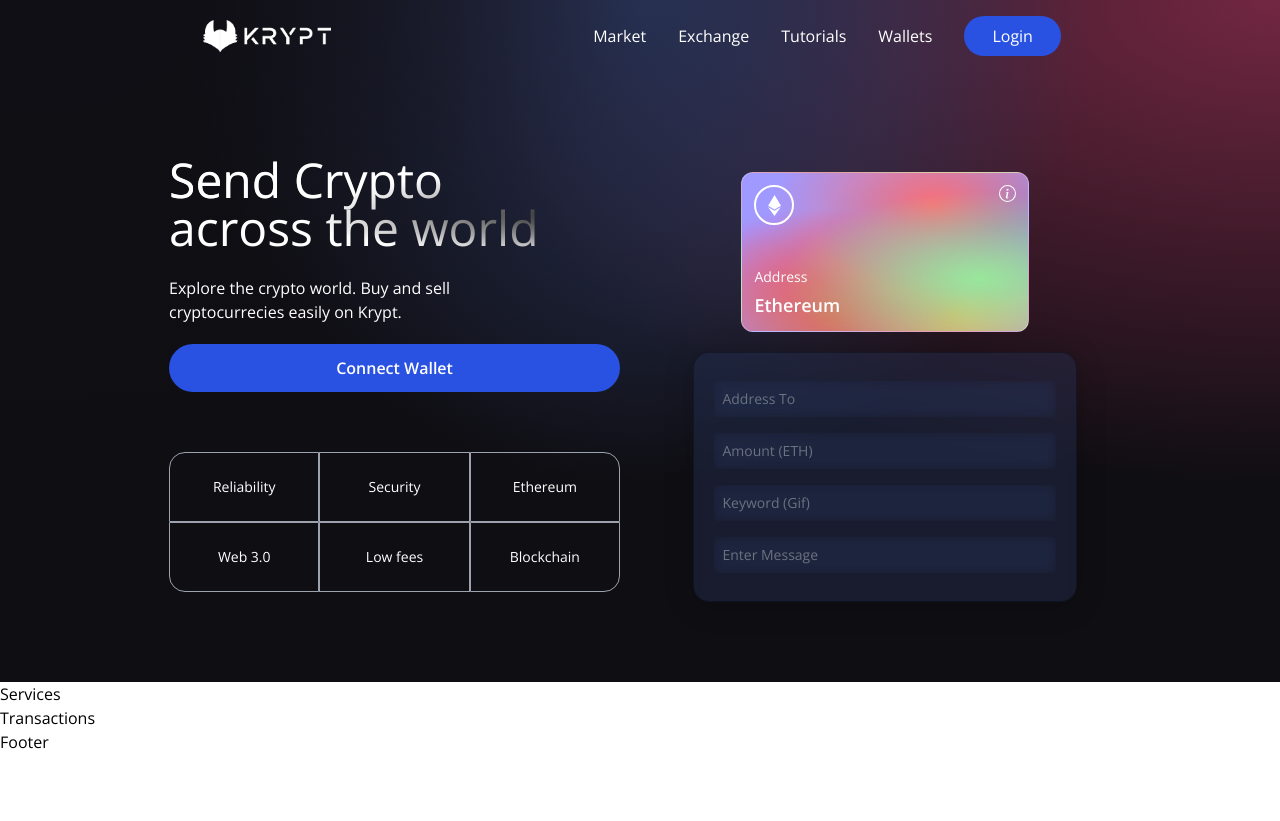
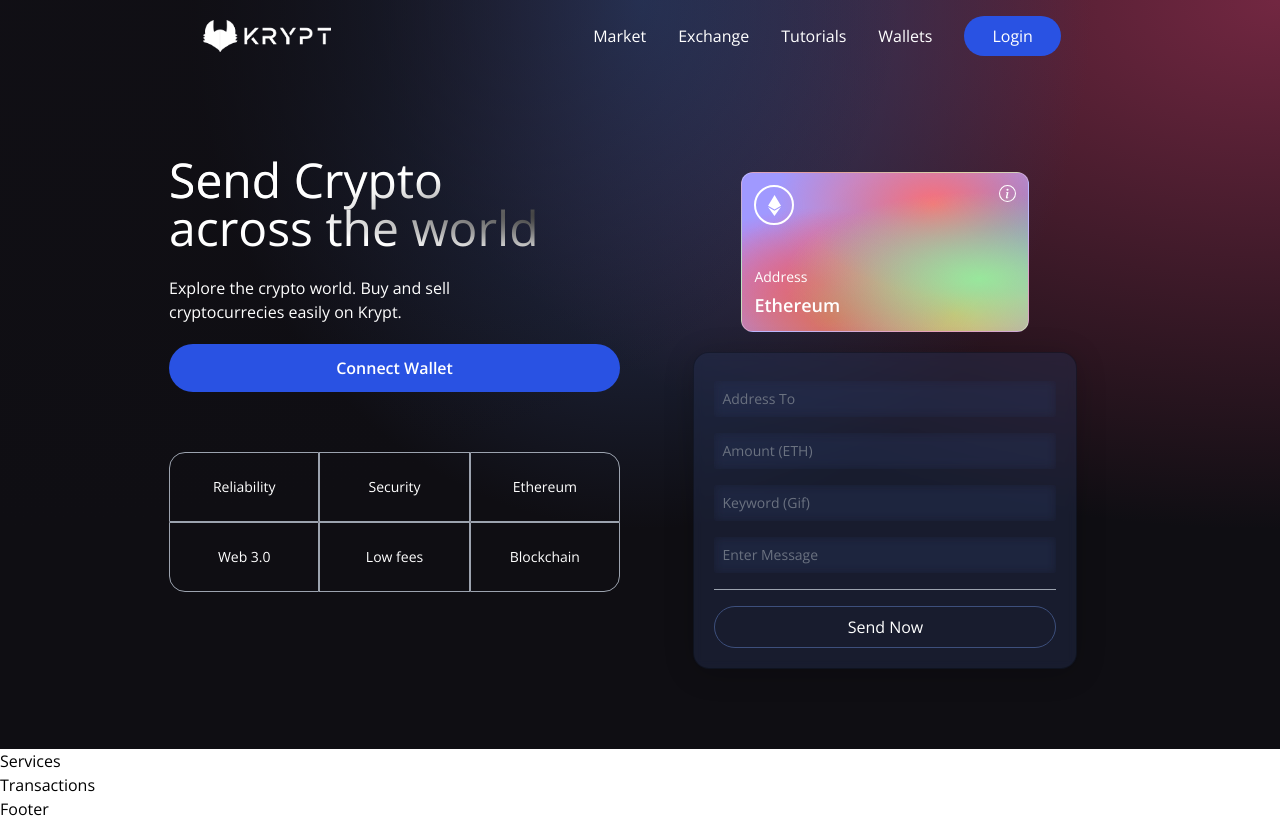
Before and after one commit to saulkurosaki/KRYPT-PROJECT, a React (Create React App) app in the folder client/: page / in a window 1280 px wide. Before the commit the page ends 800 px from the top, so only its background shows below. Built offline with nearby package versions, Linux system fonts and the light colour scheme.

Commit message:
feat(Welcome): implement complete Welcome component

```diff
--- a/client/src/components/Welcome.jsx
+++ b/client/src/components/Welcome.jsx
@@ -23,10 +23,14 @@ const Welcome = () => {
     // Logic
   };
 
+  const handleSubmit = () => {
+    // Logic
+  };
+
   return (
     <div className="flex w-full justify-center items-center">
-      <div className="flex md:flex-row flex-col items-start justify-between md:p-20 py-12 px-4">
-        <div className="flex flex-1 justify-start flex-col md:mr-10">
+      <div className="flex mf:flex-row flex-col items-start justify-between md:p-20 py-12 px-4">
+        <div className="flex flex-1 justify-start flex-col mf:mr-10">
           <h1 className="text-3xl sm:text-5xl text-white text-gradient py-1">
             Send Crypto <br /> across the world
           </h1>
@@ -52,7 +56,7 @@ const Welcome = () => {
           </div>
         </div>
 
-        <div className="flex flex-col flex-1 items-center justify-start w-full md:mt-0 mt-10">
+        <div className="flex flex-col flex-1 items-center justify-start w-full mf:mt-0 mt-10">
           <div className="p-3 justify-end items-start flex-col rounded-xl h-40 sm:w-72 w-full my-5 eth-card white-glassmorphism">
             <div className="flex justify-between flex-col w-full h-full">
               <div className="flex justify-between items-start">
@@ -95,6 +99,20 @@ const Welcome = () => {
               type="text"
               handleChange={() => {}}
             />
+
+            <div className="h-[1px] w-full bg-gray-400 my-2" />
+
+            {false ? (
+              <Loader />
+            ) : (
+              <button
+                type="button"
+                onClick={handleSubmit}
+                className="text-white w-full mt-2 border-[1px] p-2 border-[#3d4f7c] rounded-full cursor-pointer"
+              >
+                Send Now
+              </button>
+            )}
           </div>
         </div>
       </div>
```
